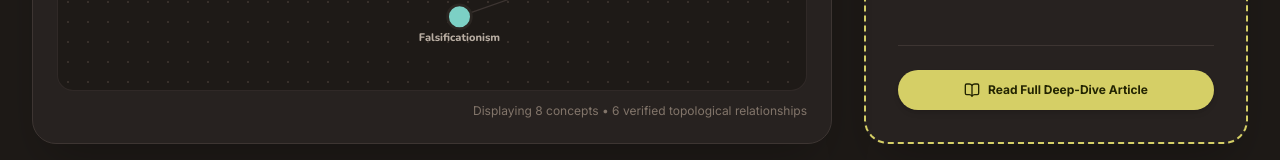
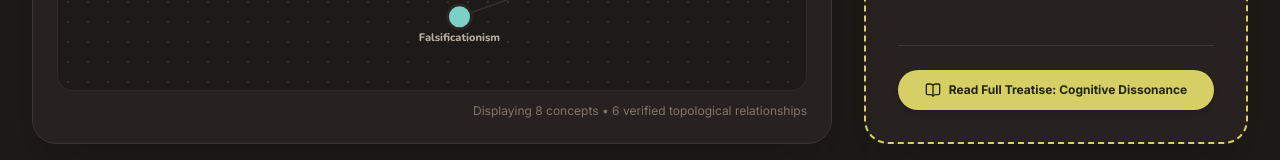
Before and after one commit to nishant88/mindatlas, a Next.js app in the folder frontend/: page /graph in a window 1280 px wide. Shown: the part 896-1056 px from the top of the page. Built offline with nearby package versions, Linux system fonts and the light colour scheme; no server answers.

Commit message:
fix(router): resolve exact article slug from server params and URL path, fix hardcoded graph links, and add explicit full treatise buttons

```diff
--- a/frontend/src/app/articles/[slug]/ArticleClient.tsx
+++ b/frontend/src/app/articles/[slug]/ArticleClient.tsx
@@ -37,9 +37,35 @@ import DotMeter from "@/components/DotMeter";
 import RainbowStrip from "@/components/RainbowStrip";
 import MentalModelCard from "@/components/MentalModelCard";
 
-export default function ArticleClient() {
+interface ArticleClientProps {
+  initialSlug?: string;
+}
+
+export default function ArticleClient({ initialSlug }: ArticleClientProps) {
   const params = useParams();
-  const slug = (params?.slug as string) || "cognitive-dissonance-and-belief-perseverance";
+
+  // Resolve the actual slug reliably across SSR, SSG, client hydration, and dynamic navigation
+  const slug = useMemo(() => {
+    if (initialSlug && initialSlug !== "[slug]") {
+      return initialSlug;
+    }
+    const paramSlug = Array.isArray(params?.slug) ? params.slug[0] : (params?.slug as string);
+    if (paramSlug && paramSlug !== "[slug]") {
+      return paramSlug;
+    }
+    if (typeof window !== "undefined") {
+      const parts = window.location.pathname.split("/").filter(Boolean);
+      const articleIdx = parts.indexOf("articles");
+      if (articleIdx !== -1 && parts[articleIdx + 1]) {
+        return parts[articleIdx + 1].replace(/\.html$/, "");
+      }
+      const lastPart = parts[parts.length - 1];
+      if (lastPart && lastPart !== "articles" && lastPart !== "[slug]") {
+        return lastPart.replace(/\.html$/, "");
+      }
+    }
+    return "cognitive-dissonance-and-belief-perseverance";
+  }, [initialSlug, params]);
 
   // Retrieve comprehensive, full-length scholarly treatise
   const article: ComprehensiveArticle = useMemo(() => {
--- a/frontend/src/app/articles/[slug]/page.tsx
+++ b/frontend/src/app/articles/[slug]/page.tsx
@@ -13,10 +13,17 @@ export function generateStaticParams() {
   return Array.from(slugs).map((slug) => ({ slug }));
 }
 
-export default function ArticlePage() {
+interface PageProps {
+  params: Promise<{ slug: string }> | { slug: string };
+}
+
+export default async function ArticlePage({ params }: PageProps) {
+  const resolvedParams = await Promise.resolve(params);
+  const slug = resolvedParams?.slug;
+
   return (
     <Suspense fallback={<div className="p-16 text-center text-[#b8ada2]">Loading reader...</div>}>
-      <ArticleClient />
+      <ArticleClient initialSlug={slug} />
     </Suspense>
   );
 }
--- a/frontend/src/app/graph/page.tsx
+++ b/frontend/src/app/graph/page.tsx
@@ -310,13 +310,35 @@ function KnowledgeGraphContent() {
 
             {/* Link to Deep-Dive Article */}
             <div className="pt-6 mt-6 border-t border-[#3d3532]">
-              <Link
-                href="/articles/cognitive-dissonance-and-belief-perseverance"
-                className="w-full py-3 px-4 rounded-full bg-[#d5cf66] text-[#232402] font-black text-xs hover:bg-[#ded871] transition-all flex items-center justify-center gap-2 cursor-pointer shadow-md"
-              >
-                <BookOpen className="w-4 h-4" />
-                <span>Read Full Deep-Dive Article</span>
-              </Link>
+              {(() => {
+                const nodeMap: Record<string, string> = {
+                  "cognitive-dissonance": "cognitive-dissonance-and-belief-perseverance",
+                  "confirmation-bias": "heuristics-biases-and-bounded-rationality",
+                  "motivated-reasoning": "motivated-reasoning-and-identity-protective-cognition",
+                  "falsificationism": "popperian-falsificationism-and-scientific-demarcation",
+                  "prospect-theory": "loss-aversion-and-prospect-theory",
+                  "dual-process-theory": "heuristics-biases-and-bounded-rationality",
+                  "bystander-effect": "the-bystander-effect-re-examined",
+                  "epistemology": "popperian-falsificationism-and-scientific-demarcation",
+                };
+                const targetSlug = selectedNode
+                  ? (nodeMap[selectedNode.slug] || "cognitive-dissonance-and-belief-perseverance")
+                  : "cognitive-dissonance-and-belief-perseverance";
+
+                return (
+                  <Link
+                    href={`/articles/${targetSlug}`}
+                    className="w-full py-3 px-4 rounded-full bg-[#d5cf66] text-[#232402] font-black text-xs hover:bg-[#ded871] transition-all flex items-center justify-center gap-2 cursor-pointer shadow-md"
+                  >
+                    <BookOpen className="w-4 h-4" />
+                    <span>
+                      {selectedNode
+                        ? `Read Full Treatise: ${selectedNode.name}`
+                        : "Read Featured Treatise: Cognitive Dissonance"}
+                    </span>
+                  </Link>
+                );
+              })()}
             </div>
           </div>
         </div>
--- a/frontend/src/app/page.tsx
+++ b/frontend/src/app/page.tsx
@@ -3,7 +3,7 @@
 import React, { useState, useMemo } from "react";
 import Link from "next/link";
 import { useRouter } from "next/navigation";
-import { Search, ChevronRight, Shuffle, Sparkles, BookOpen } from "lucide-react";
+import { Search, ChevronRight, Shuffle, Sparkles, BookOpen, ArrowRight } from "lucide-react";
 import RainbowStrip from "@/components/RainbowStrip";
 import DotMeter from "@/components/DotMeter";
 import MentalModelCard from "@/components/MentalModelCard";
@@ -208,6 +208,16 @@ export default function MindAtlasHomePage() {
                     {featuredModel.replicationPunchline}
                   </div>
                 </div>
+
+                {/* Direct Action Link to Full Treatise */}
+                <Link
+                  href={`/articles/${featuredModel.slug}`}
+                  className="mt-4 w-full py-3 px-5 rounded-full bg-[#d5cf66] text-[#232402] font-black text-xs sm:text-sm flex items-center justify-center gap-2 hover:bg-[#ded871] transition-all shadow-md group cursor-pointer"
+                >
+                  <BookOpen className="w-4 h-4" />
+                  <span>Read Full 18-Min Treatise</span>
+                  <ArrowRight className="w-4 h-4 transition-transform group-hover:translate-x-1" />
+                </Link>
               </div>
             </div>
           </div>
--- a/frontend/src/components/MentalModelCard.tsx
+++ b/frontend/src/components/MentalModelCard.tsx
@@ -2,6 +2,7 @@
 
 import React from "react";
 import Link from "next/link";
+import { ArrowRight } from "lucide-react";
 import Illustration from "./Illustrations";
 import { MentalModel, DISCIPLINES } from "@/lib/mindAtlasData";
 
@@ -69,13 +70,22 @@ export default function MentalModelCard({ model }: MentalModelCardProps) {
         </div>
 
         {/* Bottom Empirical Punchline */}
-        <div className="pt-3 border-t border-[#3d3532]/60">
+        <div className="pt-3 border-t border-[#3d3532]/60 space-y-3">
           <p
             className="text-xs sm:text-sm font-black leading-snug"
             style={{ color: disciplineMeta.color }}
           >
             {model.replicationPunchline}
           </p>
+
+          {/* Action Link to Full Article */}
+          <Link
+            href={`/articles/${model.slug}`}
+            className="w-full py-2.5 px-4 rounded-xl bg-[#1e1a17] hover:bg-[#3d3532] border border-[#3d3532] hover:border-[#d5cf66]/50 text-xs font-bold text-[#d5cf66] flex items-center justify-between transition-all group/btn"
+          >
+            <span>Read Full Treatise ({model.readingTimeMins || 15} min)</span>
+            <ArrowRight className="w-3.5 h-3.5 transition-transform group-hover/btn:translate-x-1 text-[#d5cf66]" />
+          </Link>
         </div>
       </div>
     </article>
```
